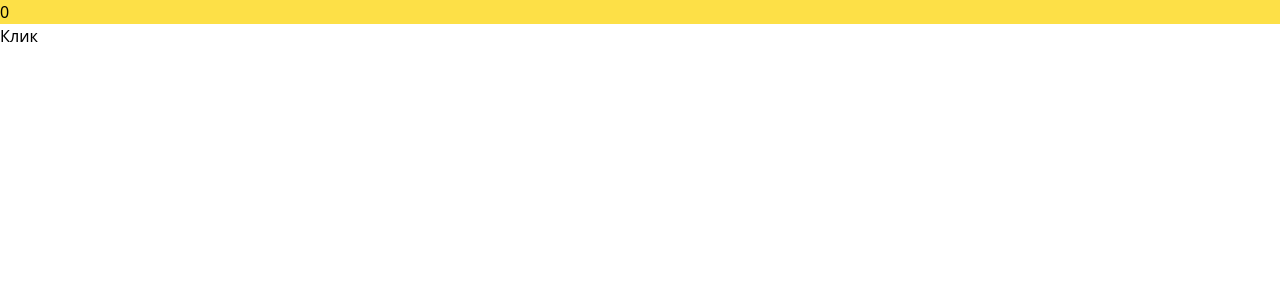
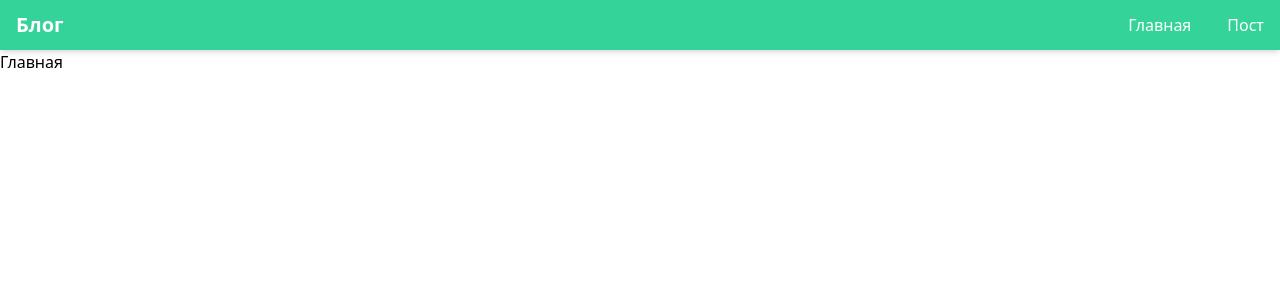
Before and after one commit to ma32kc/react-blog, a React (Create React App) app: page / in a window 1280 px wide. Shown: the top 300 px of the page. Built offline with nearby package versions, Linux system fonts and the light colour scheme.

Commit message:
add navigation and routing

```diff
--- a/package.json
+++ b/package.json
@@ -3,6 +3,7 @@
   "version": "0.1.0",
   "private": true,
   "dependencies": {
+    "@reduxjs/toolkit": "^1.9.3",
     "@testing-library/jest-dom": "^5.16.5",
     "@testing-library/react": "^13.4.0",
     "@testing-library/user-event": "^13.5.0",
@@ -12,6 +13,8 @@
     "@types/react-dom": "^18.0.11",
     "react": "^18.2.0",
     "react-dom": "^18.2.0",
+    "react-redux": "^8.0.5",
+    "react-router-dom": "^6.9.0",
     "react-scripts": "5.0.1",
     "typescript": "^4.9.5",
     "web-vitals": "^2.1.4"
--- a/src/App.tsx
+++ b/src/App.tsx
@@ -1,13 +1,19 @@
 import React, {useState} from 'react';
+import {Routes, Route} from 'react-router-dom'
+import {PostsPage} from "./pages/PostsPage";
+import {PostPage} from "./pages/PostPage";
+import {Navigation} from "./components/Navigation";
 
 function App() {
-    let [count, setCount] = useState(0)
-  return (
-    <div className="App">
-      <h1 className="bg-yellow-300 caret-black">{count}</h1>
-        <button onClick={()=>{setCount(count++)}}>Клик</button>
-    </div>
-  );
+    return (
+        <>
+            <Navigation/>
+            <Routes>
+                <Route path="/" element={<PostsPage/>}/>
+                <Route path="/post" element={<PostPage/>}/>
+            </Routes>
+        </>
+    );
 }
 
 export default App;
--- /dev/null
+++ b/src/components/Navigation.tsx
@@ -0,0 +1,13 @@
+import {Link} from "react-router-dom";
+
+export function Navigation() {
+    return (
+        <nav className="flex justify-between items-center h-[50px] px-4 shadow-md bg-emerald-400 text-white">
+            <h1 className="text-xl font-bold">Блог</h1>
+            <span className="flex gap-9">
+                <Link to="/">Главная</Link>
+                <Link to="/post">Пост</Link>
+            </span>
+        </nav>
+    )
+}
--- a/src/index.tsx
+++ b/src/index.tsx
@@ -2,10 +2,13 @@ import React from 'react';
 import ReactDOM from 'react-dom/client';
 import './index.css';
 import App from './App';
+import {BrowserRouter} from "react-router-dom";
 
 const root = ReactDOM.createRoot(
     document.getElementById('root') as HTMLElement
 );
 root.render(
-    <App/>
+    <BrowserRouter>
+        <App/>
+    </BrowserRouter>
 );
--- /dev/null
+++ b/src/pages/PostPage.tsx
@@ -0,0 +1,5 @@
+export function PostPage() {
+    return (
+        <div>Пост</div>
+    )
+}
--- /dev/null
+++ b/src/pages/PostsPage.tsx
@@ -0,0 +1,5 @@
+export function PostsPage() {
+    return (
+        <div>Главная</div>
+    )
+}
```
Also changed, not shown: 1 other file (tests, documents, lock files or other folders).
